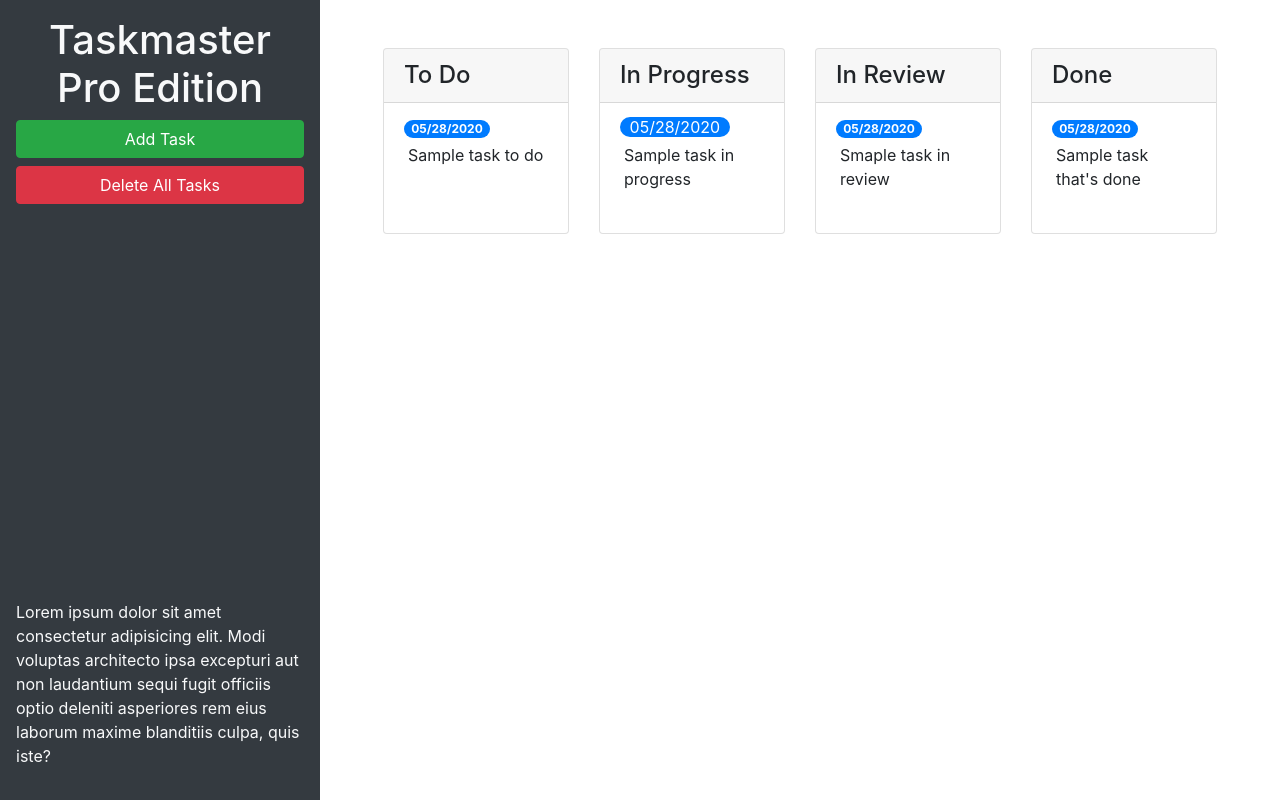
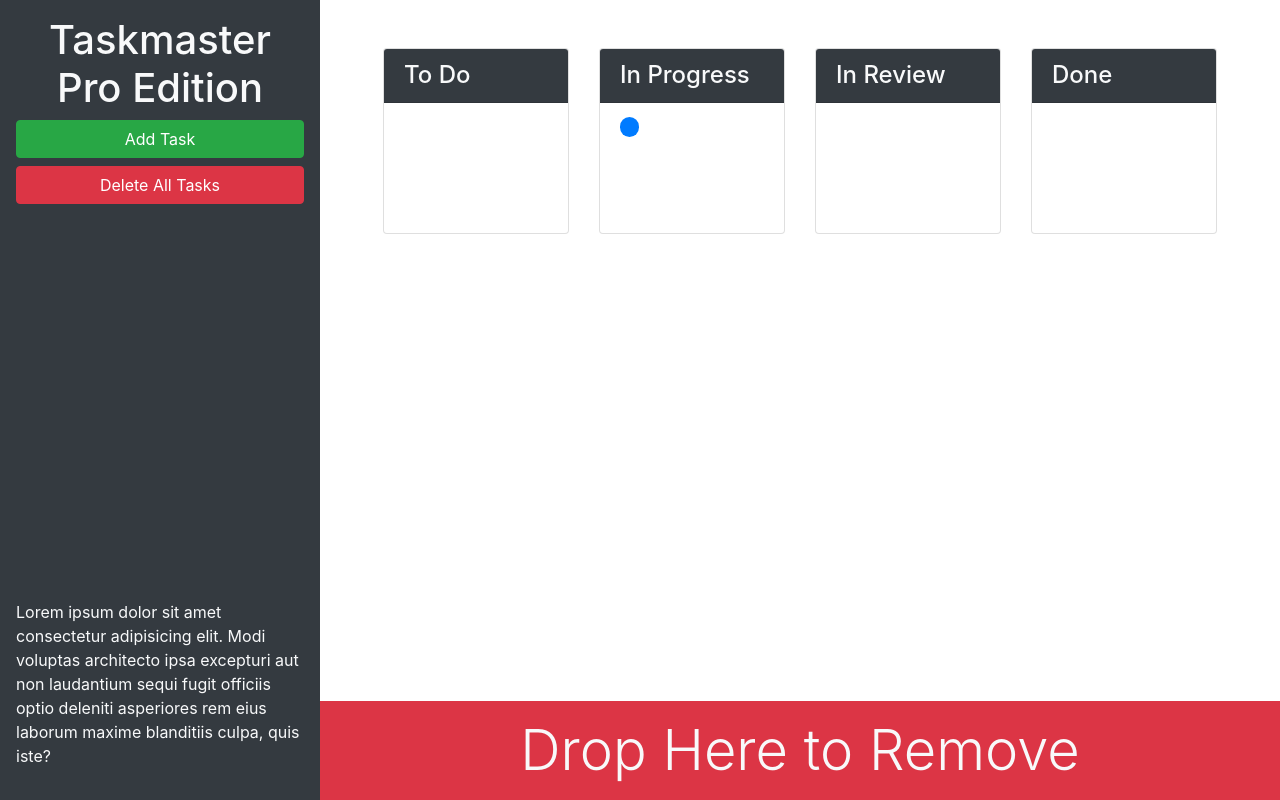
Before and after one commit to scottskinn/taskmaster-pro, a plain HTML site: page taskmaster-starter/index.html in a window 1280 px wide. Drawn offline with nearby package versions, Linux system fonts and the light colour scheme.

Commit message:
UI components

```diff
--- a/taskmaster-starter/index.html
+++ b/taskmaster-starter/index.html
@@ -13,28 +13,28 @@
 <body>
 
   <div class="row min-vh-100 no-gutters">
-    <header class="col-12 col-lg-3 bg-dark text-light d-flex flex-column p-4 p-lg-3">
+    <header class="col-12 col-lg-3 bg-dark text-light sticky-top d-flex flex-column p-4 p-lg-3">
       <h1 class="text-center">Taskmaster Pro Edition</h1>
       <button id="create-task" class="btn btn-block btn-success" data-toggle="modal" data-target="#task-form-modal">Add
         Task</button>
       <button id="remove-tasks" class="btn btn-block btn-danger">Delete All Tasks</button>
-      <p class="mt-auto">Lorem ipsum dolor sit amet consectetur adipisicing elit. Modi voluptas architecto ipsa
+      <p class="mt-auto d-none d-lg-block">Lorem ipsum dolor sit amet consectetur adipisicing elit. Modi voluptas architecto ipsa
         excepturi aut non
         laudantium sequi fugit officiis optio deleniti asperiores rem eius laborum maxime blanditiis culpa, quis iste?
       </p>
     </header>
-    <main class="col-12 col-lg-9">
+    <main class="col-12 col-lg-9 d-flex flex-column">
       <div class="m-5 row justify-content-around">
         <!-- todo start -->
         <div class="col-12 col-md-6 col-xl-3 mb-3">
           <div class="card">
-            <h4 class="card-header">
+            <h4 class="card-header bg-dark text-light">
               To Do
             </h4>
             <ul id="list-toDo" class="list-group list-group-flush">
               <li class="list-group-item">
-                <span class="badge badge-primary badge-pill">05/28/2020</span>
-                <p class="m-1">Sample task to do</p>
+                <span class="badge badge-primary badge-pill"></span>
+                <p class="m-1"></p>
               </li>
             </ul>
           </div>
@@ -43,13 +43,13 @@
         <!-- in progress start -->
         <div class="col-12 col-md-6 col-xl-3 mb-3">
           <div class="card">
-            <h4 class="card-header">
+            <h4 class="card-header bg-dark text-light">
               In Progress
             </h4>
             <ul id="list-inProgress" class="list-group list-group-flush">
             <li class="list-group-item">
-              <span class="bagde badge-primary badge-pill">05/28/2020</span>
-              <p class="m-1">Sample task in progress</p>
+              <span class="bagde badge-primary badge-pill"></span>
+              <p class="m-1"></p>
             </li>
           </ul>
           </div>
@@ -58,13 +58,13 @@
         <!-- in review start -->
         <div class="col-12 col-md-6 col-xl-3 mb-3">
           <div class="card">
-            <h4 class="card-header">
+            <h4 class="card-header bg-dark text-light">
               In Review
             </h4>
             <ul id="list-inReview" class="list-group list-group-flush">
             <li class="list-group-item">
-              <span class="badge badge-primary badge-pill">05/28/2020</span>
-              <p class="m-1">Smaple task in review</p>
+              <span class="badge badge-primary badge-pill"></span>
+              <p class="m-1"></p>
             </li>
           </ul>
           </div>
@@ -73,19 +73,26 @@
         <!-- done start -->
         <div class="col-12 col-md-6 col-xl-3 mb-3">
           <div class="card">
-            <h4 class="card-header">
+            <h4 class="card-header bg-dark text-light">
               Done
             </h4>
             <ul id="list-done" class="list-group list-group-flush">
               <li class="list-group-item">
-                <span class="badge badge-primary badge-pill">05/28/2020</span>
-                <p class="m-1">Sample task that's done</p>
+                <span class="badge badge-primary badge-pill"></span>
+                <p class="m-1"></p>
             </li>
           </ul>
           </div>
         </div>
         <!-- done end -->
       </div>
+
+      <div id="trash" class="mt-auto">
+        <div class="w-100 bg-danger p-3 text-center text-light display-4">
+          Drop Here to Remove
+        </div>
+      </div>
+
     </main>
   </div>
 
```
